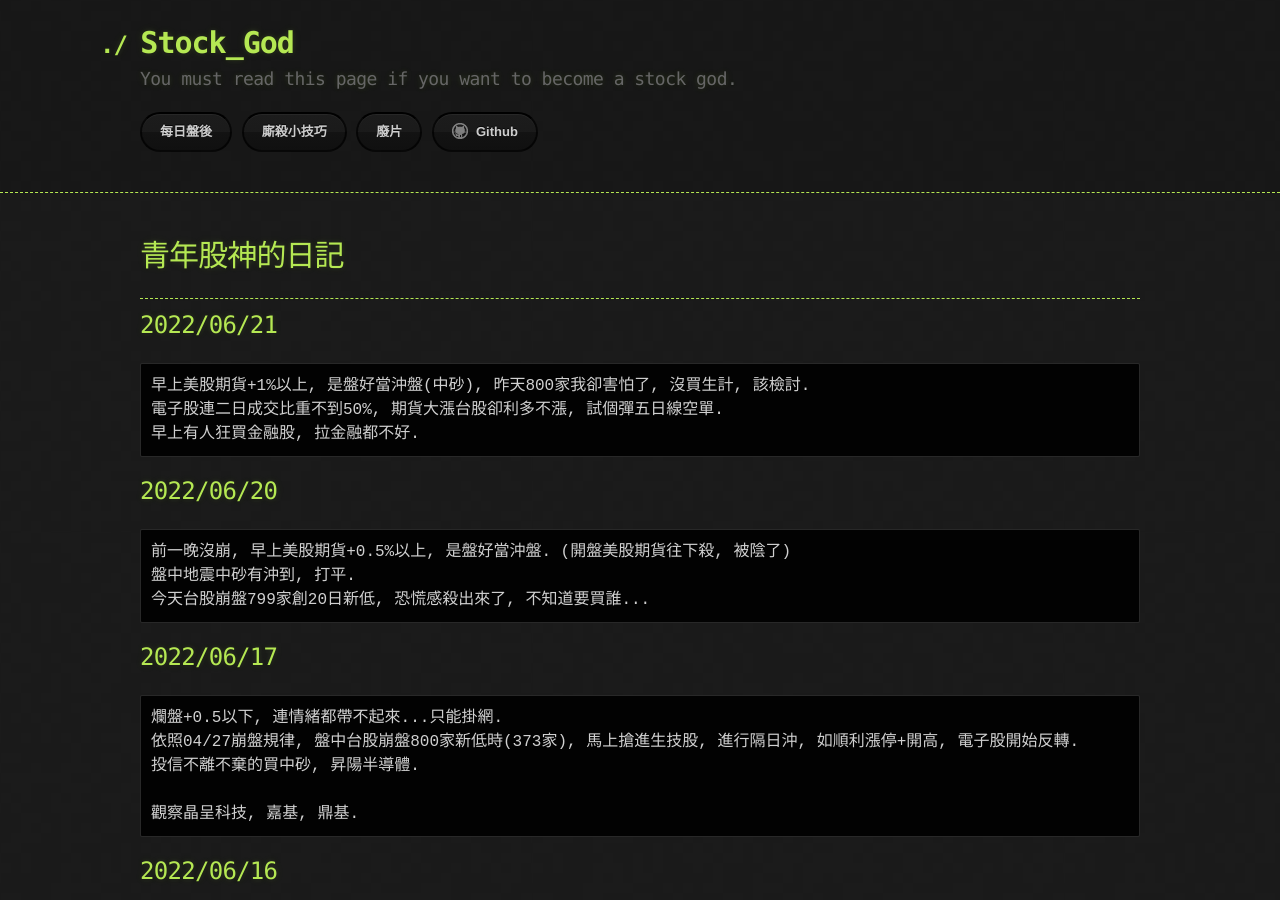
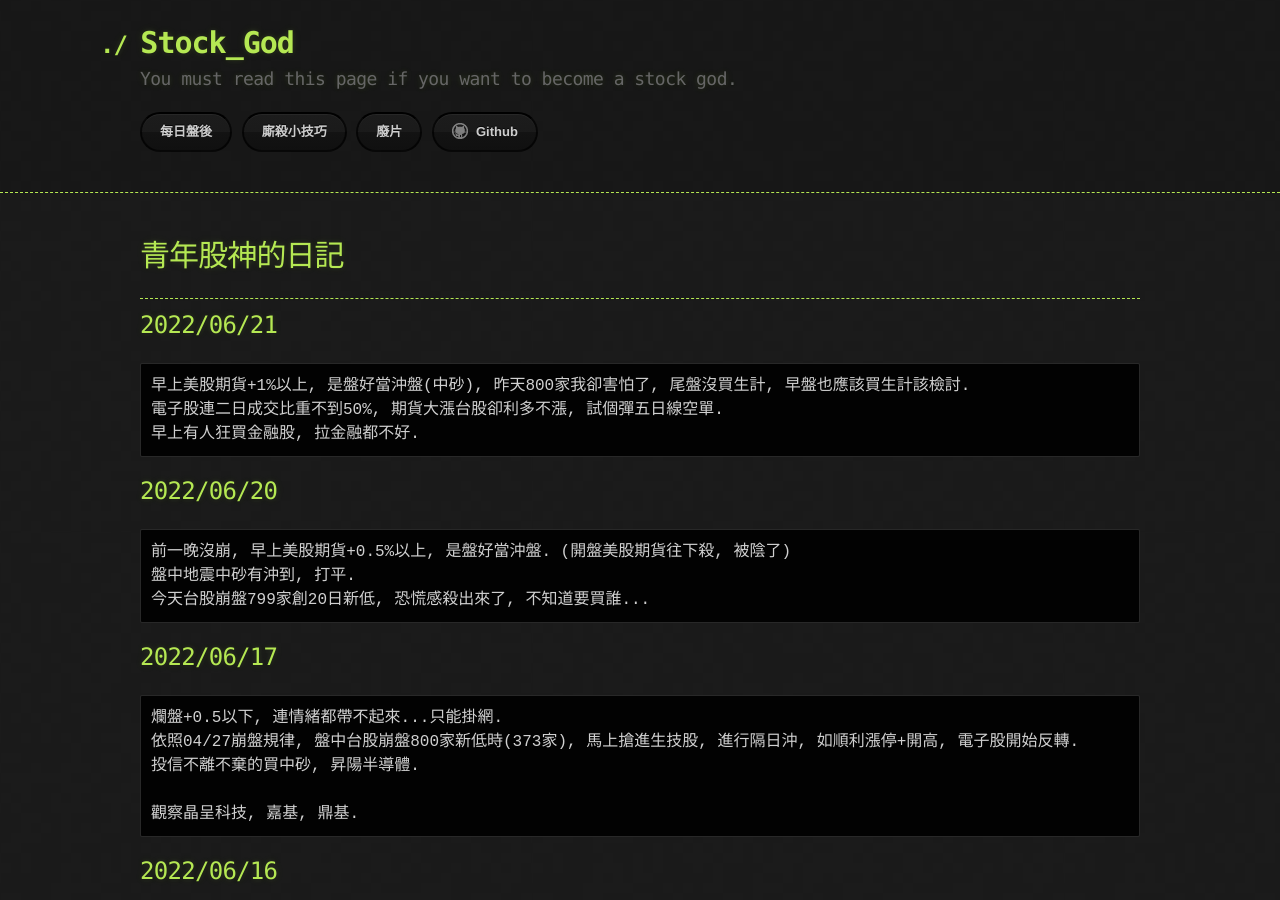
Before and after one commit to lepg5487/Stock_God, a Jekyll site: the page built from index.md, in a window 1280 px wide and 900 px high. Built offline with Jekyll 4.4.1, drawn with Linux system fonts in a browser that asks for light colours; our own code applies the rules of GitHub Pages for plain Markdown files.

Commit message:
Update index.md

````diff
--- a/index.md
+++ b/index.md
@@ -8,7 +8,7 @@ layout: testlayouts
 
 ## 2022/06/21
 ```
-早上美股期貨+1%以上, 是盤好當沖盤(中砂), 昨天800家我卻害怕了, 沒買生計, 該檢討.
+早上美股期貨+1%以上, 是盤好當沖盤(中砂), 昨天800家我卻害怕了, 尾盤沒買生計, 早盤也應該買生計該檢討.
 電子股連二日成交比重不到50%, 期貨大漲台股卻利多不漲, 試個彈五日線空單.
 早上有人狂買金融股, 拉金融都不好.
 ```
````
